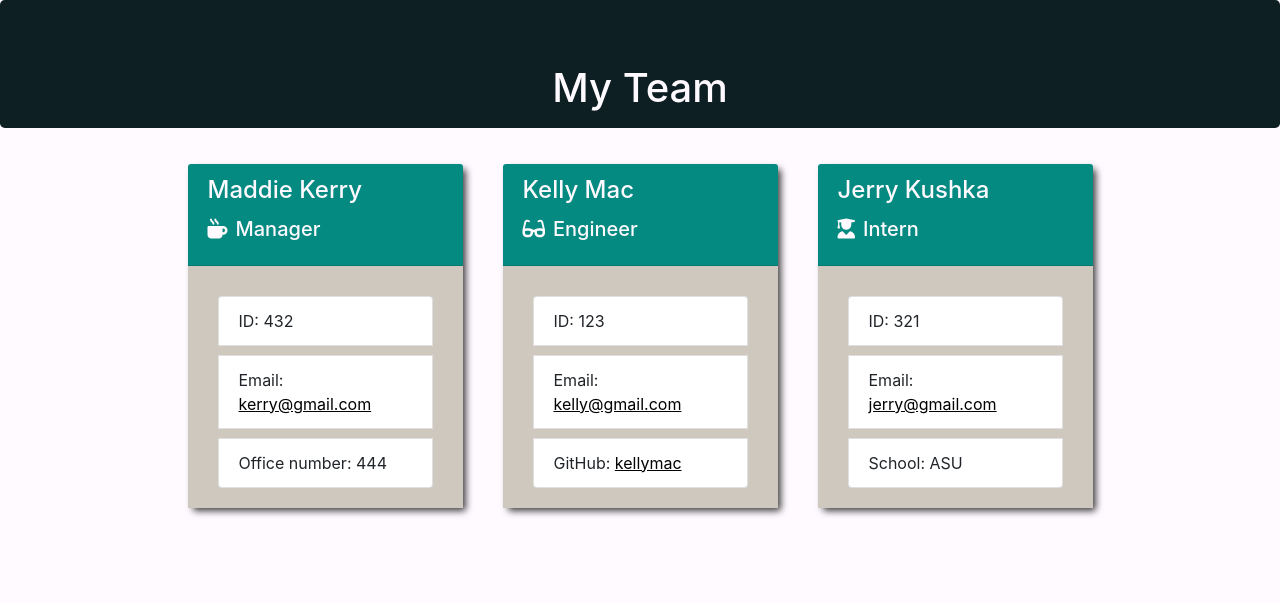
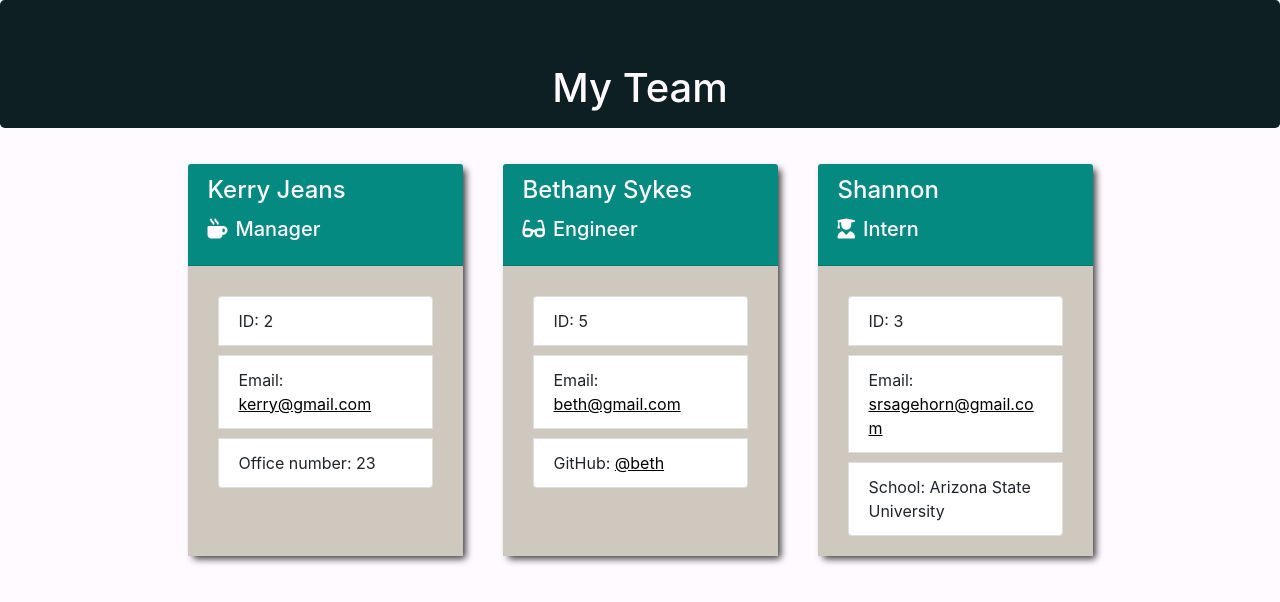
Before and after one commit to srsagehorn/teamProfileGenerator, a website: page output/team.html in a window 1280 px wide. Drawn offline with nearby package versions, Linux system fonts and the light colour scheme.

Commit message:
updated read me

```diff
--- a/output/team.html
+++ b/output/team.html
@@ -28,40 +28,40 @@
         <div class="team-area col-12 d-flex justify-content-center">
           <div class="card employee-card">
     <div class="card-header">
-        <h2 class="card-title">Maddie Kerry</h2>
+        <h2 class="card-title">Kerry Jeans</h2>
         <h3 class="card-title"><i class="fas fa-mug-hot mr-2"></i>Manager</h3>
     </div>
     <div class="card-body">
         <ul class="list-group">
-            <li class="list-group-item">ID: 432</li>
+            <li class="list-group-item">ID: 2</li>
             <li class="list-group-item">Email: <a href="mailto:kerry@gmail.com">kerry@gmail.com</a></li>
-            <li class="list-group-item">Office number: 444</li>
+            <li class="list-group-item">Office number: 23</li>
         </ul>
     </div>
 </div>
 <div class="card employee-card">
     <div class="card-header">
-        <h2 class="card-title">Kelly Mac</h2>
+        <h2 class="card-title">Bethany Sykes</h2>
         <h3 class="card-title"><i class="fas fa-glasses mr-2"></i>Engineer</h3>
     </div>
     <div class="card-body">
         <ul class="list-group">
-            <li class="list-group-item">ID: 123</li>
-            <li class="list-group-item">Email: <a href="mailto:kelly@gmail.com">kelly@gmail.com</a></li>
-            <li class="list-group-item">GitHub: <a href="https://github.com/kellymac" target="_blank" rel="noopener noreferrer">kellymac</a></li>
+            <li class="list-group-item">ID: 5</li>
+            <li class="list-group-item">Email: <a href="mailto:beth@gmail.com">beth@gmail.com</a></li>
+            <li class="list-group-item">GitHub: <a href="https://github.com/@beth" target="_blank" rel="noopener noreferrer">@beth</a></li>
         </ul>
     </div>
 </div>
 <div class="card employee-card">
     <div class="card-header">
-        <h2 class="card-title">Jerry Kushka</h2>
+        <h2 class="card-title">Shannon</h2>
         <h3 class="card-title"><i class="fas fa-user-graduate mr-2"></i>Intern</h3>
     </div>
     <div class="card-body">
         <ul class="list-group">
-            <li class="list-group-item">ID: 321</li>
-            <li class="list-group-item">Email: <a href="mailto:jerry@gmail.com">jerry@gmail.com</a></li>
-            <li class="list-group-item">School: ASU</li>
+            <li class="list-group-item">ID: 3</li>
+            <li class="list-group-item">Email: <a href="mailto:srsagehorn@gmail.com">srsagehorn@gmail.com</a></li>
+            <li class="list-group-item">School: Arizona State University</li>
         </ul>
     </div>
 </div>
```
Also changed, not shown: README.md.
